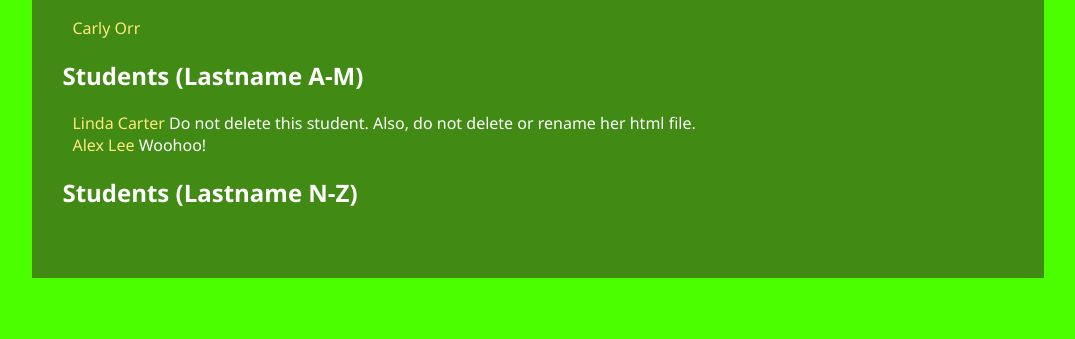
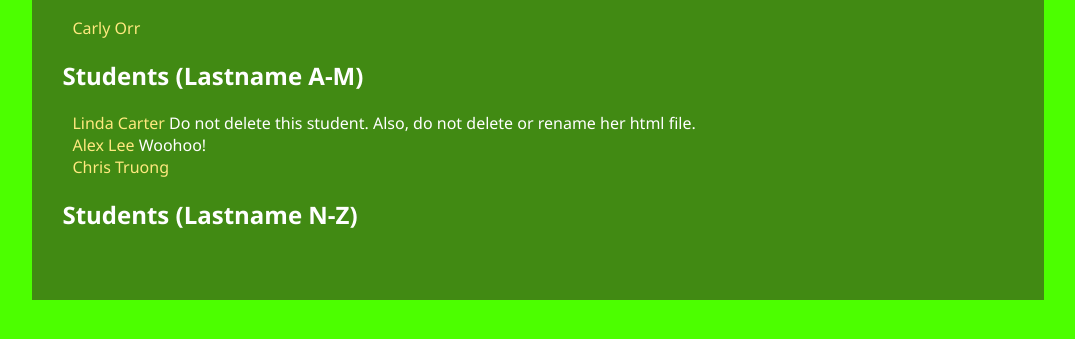
Before and after one commit to Nguyen-Tony/cantelope, a plain HTML site: page Index.html in a window 1280 px wide. Shown: the part 377-716 px from the top of the page, without its empty margins (102-1177 px from the left). Drawn offline with Linux system fonts and the light colour scheme.

Commit message:
chris's bio page added

```diff
--- a/Index.html
+++ b/Index.html
@@ -23,6 +23,7 @@
         <ul>
             <li><a href="LindaCarter.html">Linda Carter</a> Do not delete this student. Also, do not delete or rename her html file.</li>
             <li><a href="AlexLee.html">Alex Lee</a> Woohoo!</li>
+            <li><a href="ChrisTruong.html"> Chris Truong </a> </li>
         </ul>
 
         <h2>Students (Lastname N-Z)</h2>
--- /dev/null
+++ b/Style/Style_ChrisTruong.css
@@ -0,0 +1,55 @@
+body {
+	font-family: Segoe UI, arial, sans-serif;
+	background-color: #e0a716;
+	color: #16e5d7;
+}
+
+img.person {
+    width: 200px;
+    float:  left;
+    padding-left:  30px;
+    padding-right:  30px;
+}
+
+div#bio {
+    width:  80%;
+    padding-left:  30px;
+}
+
+div#logo {
+    padding: 15px;
+    margin: 20px auto 0px auto;
+    text-align: center;
+}
+
+div#container {
+	background-color: #0b79e8;
+	min-width:850px;
+	margin-left: auto;
+	margin-right: auto;
+	min-height: 300px;
+	margin: 0 auto -4em;
+	clear: both;
+	margin-left: auto;
+	margin-right: auto;
+	width: 80%;
+    padding-bottom: 50px;
+}
+
+h1, h2, div>a {
+    padding-left:  30px;
+}
+
+ul>li {
+    list-style-type: none;
+}
+
+a {
+    text-decoration: none;
+    color:  #FFE97F;
+    outline:  none;
+}
+
+img {border:  0;}
+
+a img {outline:  none;}
```
Also changed, not shown: ChrisTruong.html (added, +22 -0 lines), Images/ChrisTruong.jpg (added), Style/Style.css (line endings or trailing spaces).
